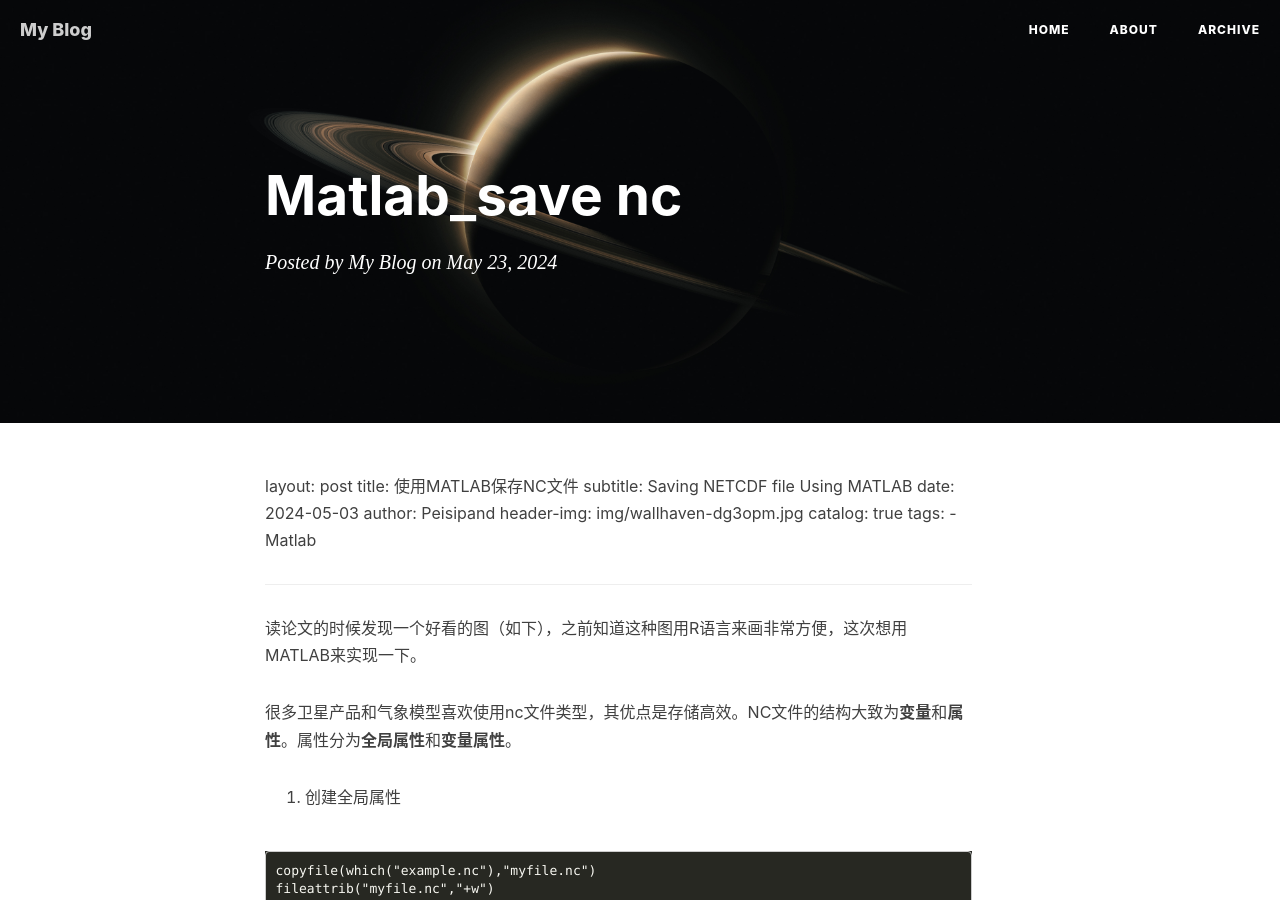
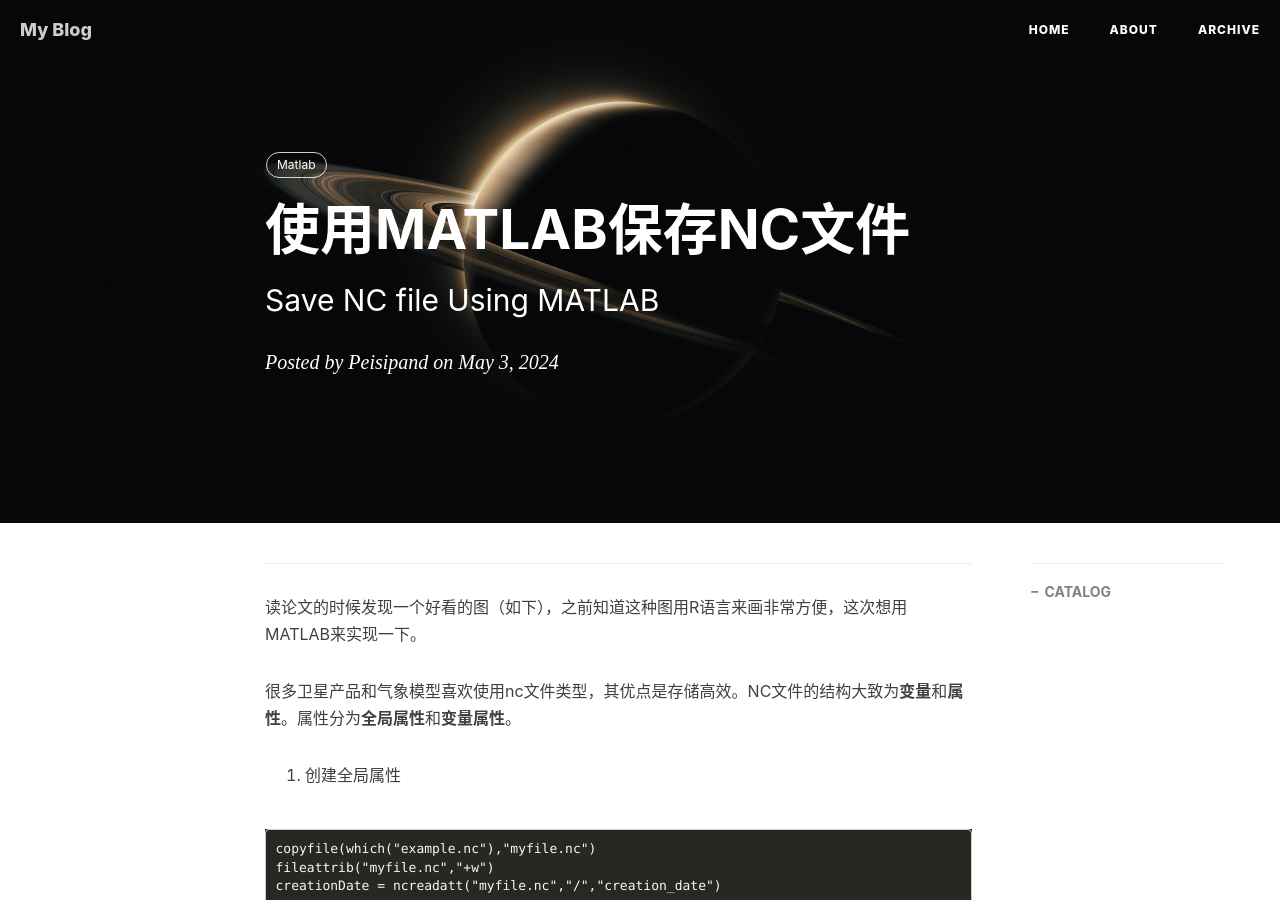
Before and after one commit to peisipand/peisipand.github.io, a Jekyll site: the page built from _posts/2024-05-23-Matlab_Save nc.md, in a window 1280 px wide and 900 px high. Built offline with Jekyll 4.4.1, drawn with Linux system fonts in a browser that asks for light colours; nearby versions of some CDN libraries; our own code applies the rules of GitHub Pages for plain Markdown files; comment, search, counter and statistics services are not loaded.

Commit message:
240503 twice

```diff
--- a/_posts/2024-05-23-Matlab_Save nc.md
+++ b/_posts/2024-05-23-Matlab_Save nc.md
@@ -1,12 +1,14 @@
+---
 layout:     post
 title:      使用MATLAB保存NC文件
-subtitle:   Saving NETCDF file Using MATLAB
+subtitle:   Save NC file Using MATLAB
 date:       2024-05-03
 author:     Peisipand
 header-img: img/wallhaven-dg3opm.jpg
 catalog: true
 tags:
     - Matlab
+---
 
 
 ---
```
Also changed, not shown: _posts/2024-04-29-Matlab_Plotting different confidence intervals around fitted line.md (renamed from _posts/2024-04-29-Matlab_Plotting different confidence intervals around fitted line - 副本.md).
